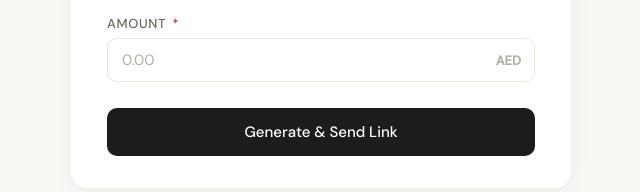
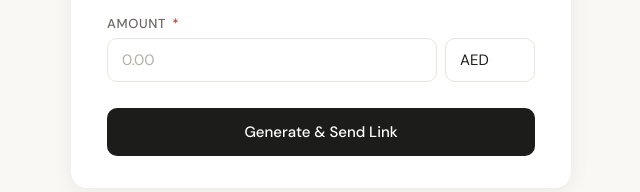
Before and after one commit to pp-ybs/payment-link-form, a plain HTML site: page index.html in a window 1280 px wide. Shown: the part 493-685 px from the top of the page, 319-959 px from the left. Drawn offline with Linux system fonts and the light colour scheme.

Commit message:
Update index.html

```diff
--- a/index.html
+++ b/index.html
@@ -159,9 +159,12 @@
 
   <div class="field">
     <label>Amount <span class="req">*</span></label>
-    <div class="amount-wrap">
+    <div style="display:grid;grid-template-columns:1fr 90px;gap:8px">
       <input type="number" id="amount" placeholder="0.00" min="1" step="0.01" />
-      <span class="aed">AED</span>
+      <select id="currency">
+        <option value="aed">AED</option>
+        <option value="qar">QAR</option>
+      </select>
     </div>
     <div class="err" id="err-amount">Please enter a valid amount.</div>
   </div>
@@ -208,7 +211,8 @@
       clientName,
       clientEmail,
       product: document.getElementById('product').value.trim(),
-      amount: document.getElementById('amount').value
+      amount: document.getElementById('amount').value,
+      currency: document.getElementById('currency').value
     };
 
     try {
```
